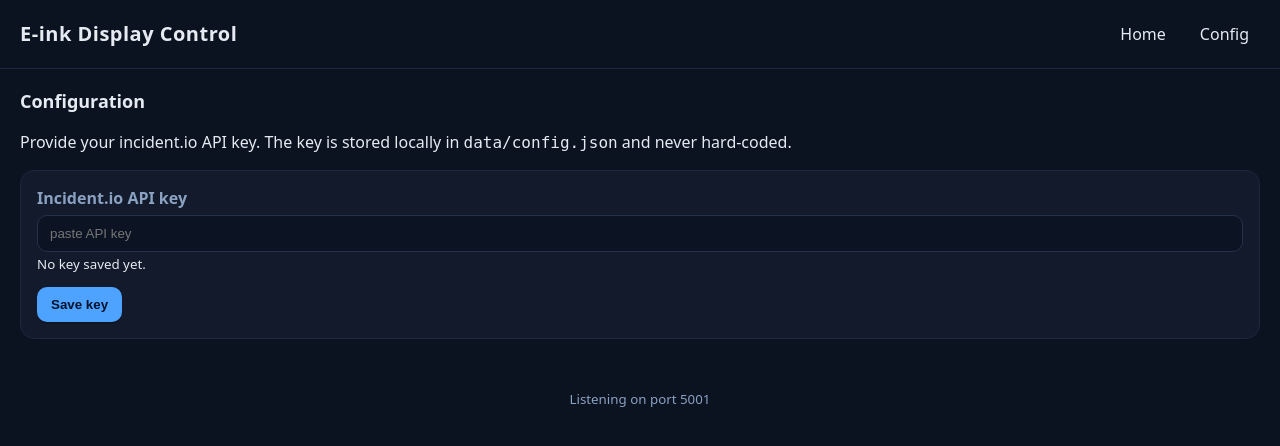
After one commit to dsackr/safety-tracker-with-13.3eink, a Flask app: page /config in a window 1280 px wide. The commit adds this page. Shown: the top 446 px of the page. Run offline with Flask 3, Linux system fonts and the light colour scheme; some libraries are stand-ins or nearby versions.

Commit message:
Add incident.io sync and API key configuration

```diff
--- a/app.py
+++ b/app.py
@@ -1,13 +1,15 @@
 #!/usr/bin/env python3
 # (same app as previously generated) — see prior message for full comments
+import json
 import os
-import io
 import sqlite3
 import time
 from datetime import datetime, date
 from pathlib import Path
-from typing import List, Tuple
+from typing import List, Tuple, Dict, Any
+from zoneinfo import ZoneInfo
 
+import requests
 from flask import Flask, render_template, request, redirect, url_for, send_from_directory, flash
 from PIL import Image, ImageOps, ImageDraw, ImageFont
 
@@ -26,6 +28,10 @@ OSHA_DIR = STATIC / "osha"
 DATA_DIR = BASE_DIR / "data"
 DB_PATH = DATA_DIR / "violations.db"
 BACKGROUND_IMAGE = STATIC / "background.png"
+CONFIG_PATH = DATA_DIR / "config.json"
+INCIDENTS_JSON = DATA_DIR / "incidents.json"
+OTHERS_JSON = DATA_DIR / "others.json"
+PILLAR_KEY_PATH = DATA_DIR / "product_pillar_key.json"
 
 LANDSCAPE_SIZE = (1600, 1200)
 PORTRAIT_SIZE  = (1200, 1600)
@@ -56,6 +62,30 @@ def db_init():
         """)
         con.commit()
 
+def load_config() -> Dict[str, Any]:
+    if CONFIG_PATH.exists():
+        try:
+            return json.loads(CONFIG_PATH.read_text())
+        except Exception:
+            return {}
+    return {}
+
+def save_config(cfg: Dict[str, Any]):
+    CONFIG_PATH.parent.mkdir(parents=True, exist_ok=True)
+    CONFIG_PATH.write_text(json.dumps(cfg, indent=2))
+
+def get_api_key() -> str:
+    cfg = load_config()
+    return cfg.get("incident_api_key") or os.environ.get("INCIDENT_API_KEY", "")
+
+def load_product_pillar_key() -> Dict[str, str]:
+    if PILLAR_KEY_PATH.exists():
+        try:
+            return json.loads(PILLAR_KEY_PATH.read_text())
+        except Exception:
+            return {}
+    return {}
+
 def db_add_violation(vdate: str, incident: str, vtype: str):
     with sqlite3.connect(DB_PATH) as con:
         con.execute("INSERT INTO violations (vdate, incident, vtype) VALUES (?,?,?)",
@@ -78,6 +108,172 @@ def build_palette_img(colors):
     return pal_img
 
 PALETTE_IMG = build_palette_img(EPD_6C_PALETTE)
+
+def parse_timestamp(ts: str) -> datetime:
+    if not ts:
+        return None
+    try:
+        # incident.io returns ISO strings with Z suffix
+        return datetime.fromisoformat(ts.replace("Z", "+00:00"))
+    except Exception:
+        return None
+
+def ny_time(dt: datetime) -> datetime:
+    if dt is None:
+        return None
+    try:
+        return dt.astimezone(ZoneInfo("America/New_York"))
+    except Exception:
+        return dt
+
+def pick_incident_time(incident: Dict[str, Any]) -> datetime:
+    ts = None
+    timestamps = incident.get("timestamps") or {}
+    ts = timestamps.get("reported_at") or incident.get("reported_at")
+    if not ts:
+        ts = timestamps.get("created_at") or incident.get("created_at")
+    dt = parse_timestamp(ts)
+    return ny_time(dt) if dt else None
+
+def rca_classification_from_custom_fields(incident: Dict[str, Any]) -> str:
+    entries = incident.get("custom_field_entries") or incident.get("custom_fields") or []
+    for entry in entries:
+        name = (entry.get("name") or entry.get("custom_field", {}).get("name") or "").lower()
+        cid = entry.get("custom_field_id") or entry.get("id") or ""
+        if name == "rca classification" or cid == "01JZ0PNKHCB3M6NX0AHPABS59D":
+            for key in ("value", "name", "value_text"):
+                if entry.get(key):
+                    return str(entry.get(key))
+            value_option = entry.get("value_option") or {}
+            for key in ("value", "name"):
+                if value_option.get(key):
+                    return str(value_option.get(key))
+    return "Not Classified"
+
+def extract_catalog_values(entries: list, field_name: str) -> List[str]:
+    values = []
+    for entry in entries:
+        name = (entry.get("name") or entry.get("custom_field", {}).get("name") or "").lower()
+        if name != field_name.lower():
+            continue
+        for key in ("values", "value_options", "value_option"):
+            if entry.get(key):
+                raw = entry.get(key)
+                if isinstance(raw, list):
+                    for item in raw:
+                        val = item.get("value") or item.get("name") or item
+                        if val:
+                            values.append(str(val))
+                elif isinstance(raw, dict):
+                    val = raw.get("value") or raw.get("name")
+                    if val:
+                        values.append(str(val))
+        for key in ("value", "name", "value_text"):
+            if entry.get(key):
+                values.append(str(entry.get(key)))
+    return values
+
+def extract_duration_seconds(incident: Dict[str, Any]) -> int:
+    metrics = incident.get("duration_metrics") or incident.get("metrics") or []
+    for metric in metrics:
+        name = metric.get("name") or metric.get("label") or ""
+        if name.lower() == "client impact duration":
+            val = metric.get("value") or metric.get("value_seconds")
+            try:
+                return int(val)
+            except Exception:
+                continue
+    custom_entries = incident.get("custom_field_entries") or []
+    for entry in custom_entries:
+        name = (entry.get("name") or entry.get("custom_field", {}).get("name") or "").lower()
+        if name == "client impact duration":
+            for key in ("value", "value_seconds", "value_int", "value_number"):
+                if entry.get(key) is not None:
+                    try:
+                        return int(entry.get(key))
+                    except Exception:
+                        continue
+    return None
+
+def normalize_incident_record(incident: Dict[str, Any]) -> List[Dict[str, Any]]:
+    products = extract_catalog_values(incident.get("custom_field_entries") or [], "Product")
+    pillars = extract_catalog_values(incident.get("custom_field_entries") or [], "Solution Pillar")
+    pillar_map = load_product_pillar_key()
+    dt = pick_incident_time(incident)
+    iso_time = dt.isoformat() if dt else None
+    date_only = dt.date().isoformat() if dt else None
+    severity_obj = incident.get("severity")
+    severity = None
+    if isinstance(severity_obj, dict):
+        severity = severity_obj.get("name") or severity_obj.get("label")
+    else:
+        severity = severity_obj
+    inc_type_obj = incident.get("incident_type")
+    if isinstance(inc_type_obj, dict):
+        event_type = inc_type_obj.get("name") or inc_type_obj.get("label") or "Operational Incident"
+    else:
+        event_type = inc_type_obj or "Operational Incident"
+    title = incident.get("name") or incident.get("title") or incident.get("incident_title") or incident.get("reference") or incident.get("id")
+    inc_number = incident.get("reference") or incident.get("id")
+    rca_value = rca_classification_from_custom_fields(incident)
+    duration_seconds = extract_duration_seconds(incident)
+    products = products or ["Unspecified"]
+    direct_pillar = pillars[0] if pillars else None
+    payloads = []
+    for product in products:
+        pillar = pillar_map.get(product, direct_pillar)
+        payloads.append({
+            "inc_number": inc_number,
+            "title": title,
+            "event_type": event_type,
+            "product": product,
+            "pillar": pillar,
+            "severity": severity,
+            "reported_at": iso_time,
+            "date": date_only,
+            "rca_classification": rca_value,
+            "client_impact_duration_seconds": duration_seconds,
+        })
+    return payloads
+
+def upsert_payload(path: Path, payload: Dict[str, Any]):
+    path.parent.mkdir(parents=True, exist_ok=True)
+    data = []
+    if path.exists():
+        try:
+            data = json.loads(path.read_text())
+        except Exception:
+            data = []
+    idx = next((i for i, item in enumerate(data) if item.get("inc_number") == payload.get("inc_number") and item.get("product") == payload.get("product")), None)
+    if idx is not None:
+        data[idx] = payload
+    else:
+        data.append(payload)
+    path.write_text(json.dumps(data, indent=2))
+
+def sync_incident_feed(api_key: str) -> int:
+    url = "https://api.incident.io/v2/incidents"
+    headers = {"Authorization": f"Bearer {api_key}"}
+    params = {"page_size": 50}
+    processed = 0
+    next_cursor = None
+    while True:
+        if next_cursor:
+            params["after"] = next_cursor
+        resp = requests.get(url, headers=headers, params=params, timeout=15)
+        resp.raise_for_status()
+        body = resp.json()
+        inc_list = body.get("incidents") or []
+        for inc in inc_list:
+            payloads = normalize_incident_record(inc)
+            for payload in payloads:
+                target = INCIDENTS_JSON if (payload.get("event_type") or "").lower() == "operational incident" else OTHERS_JSON
+                upsert_payload(target, payload)
+                processed += 1
+        next_cursor = body.get("pagination", {}).get("next_cursor") or body.get("pagination", {}).get("after")
+        if not next_cursor:
+            break
+    return processed
 
 def quantize_6c(img, dither=True):
     if img.mode != "RGB":
@@ -138,9 +334,43 @@ def process_for_display(src_path, orientation, do_crop, quantize, dither):
     return out_path
 
 def compute_violations_state():
+    def load_incident_payloads(path: Path) -> List[Dict[str, Any]]:
+        if not path.exists():
+            return []
+        try:
+            return json.loads(path.read_text())
+        except Exception:
+            return []
+
+    incidents = load_incident_payloads(INCIDENTS_JSON)
+    if incidents:
+        def sort_key(item):
+            dt = parse_timestamp(item.get("reported_at")) or parse_timestamp(item.get("date"))
+            return dt or datetime.min
+        incidents = sorted(incidents, key=sort_key, reverse=True)
+        latest = incidents[0]
+        latest_date_obj = (parse_timestamp(latest.get("reported_at")) or parse_timestamp(latest.get("date")) or datetime.now()).date()
+        incident_num = latest.get("inc_number", "")
+        event_type = latest.get("event_type", "")
+        previous_date = None
+        if len(incidents) > 1:
+            prev_dt = parse_timestamp(incidents[1].get("reported_at")) or parse_timestamp(incidents[1].get("date"))
+            previous_date = prev_dt.date() if prev_dt else None
+        today = date.today()
+        days_since = (today - latest_date_obj).days
+        prior_count = (latest_date_obj - previous_date).days if previous_date else None
+        return {
+            "days_since": days_since,
+            "prior_count": prior_count,
+            "incident": incident_num,
+            "vtype": event_type,
+            "latest_date": latest_date_obj,
+            "previous_date": previous_date,
+            "latest_incident": latest,
+        }
     rows = db_list_violations()
     if not rows:
-        return {"days_since": None, "prior_count": None, "incident": "", "vtype": "", "latest_date": None, "previous_date": None}
+        return {"days_since": None, "prior_count": None, "incident": "", "vtype": "", "latest_date": None, "previous_date": None, "latest_incident": None}
     latest = rows[0]
     latest_date = datetime.strptime(latest[1], "%Y-%m-%d").date()
     incident = latest[2]
@@ -152,7 +382,7 @@ def compute_violations_state():
     days_since = (today - latest_date).days
     prior_count = (latest_date - previous_date).days if previous_date else None
     return {"days_since": days_since, "prior_count": prior_count, "incident": incident, "vtype": vtype,
-            "latest_date": latest_date, "previous_date": previous_date}
+            "latest_date": latest_date, "previous_date": previous_date, "latest_incident": None}
 
 def _load_font(path, size):
     try:
@@ -244,10 +474,31 @@ def _schedule_daily_push():
         sched.add_job(job, "cron", hour=6, minute=0)
         sched.start()
 
+@app.route("/config", methods=["GET", "POST"])
+def config_page():
+    cfg = load_config()
+    current_key = cfg.get("incident_api_key", "")
+    if request.method == "POST":
+        api_key = request.form.get("incident_api_key", "").strip()
+        if api_key:
+            cfg["incident_api_key"] = api_key
+            save_config(cfg)
+            flash("Incident.io API key saved.", "ok")
+        else:
+            cfg.pop("incident_api_key", None)
+            save_config(cfg)
+            flash("API key cleared.", "ok")
+        return redirect(url_for("config_page"))
+    if current_key:
+        masked = ("•" * (len(current_key) - 4)) + current_key[-4:] if len(current_key) > 4 else "•" * len(current_key)
+    else:
+        masked = ""
+    return render_template("config.html", api_key_masked=masked, has_key=bool(current_key))
+
 @app.route("/")
 def index():
     db_init()
-    osha_path = build_and_get_osha_preview()
+    build_and_get_osha_preview()
     images = []
     for p in sorted(UPLOADS.glob("*")):
         if p.suffix.lower() in (".png",".jpg",".jpeg",".bmp",".gif",".webp"):
@@ -257,10 +508,29 @@ def index():
                 "thumb_url": url_for("static", filename=f"thumbs/{thumb.name}"),
                 "src_url": url_for("static", filename=f"uploads/{p.name}"),
             })
+    state = compute_violations_state()
+    incidents_synced = INCIDENTS_JSON.exists()
     return render_template("index.html",
                            images=images,
                            osha_url=url_for("static", filename="osha/current.png") + f"?cb={{int(time.time())}}",
-                           has_bg=BACKGROUND_IMAGE.exists())
+                            has_bg=BACKGROUND_IMAGE.exists(),
+                            latest_incident=state.get("latest_incident"),
+                            api_configured=bool(get_api_key()),
+                            incidents_synced=incidents_synced)
+
+@app.post("/incidents/sync")
+def sync_incidents():
+    api_key = get_api_key()
+    if not api_key:
+        flash("Configure an incident.io API key first.", "error")
+        return redirect(url_for("config_page"))
+    try:
+        count = sync_incident_feed(api_key)
+        build_and_get_osha_preview()
+        flash(f"Synced {count} incident entries from incident.io.", "ok")
+    except Exception as e:
+        flash(f"Sync failed: {e}", "error")
+    return redirect(url_for("index")+"#violations")
 
 @app.post("/upload")
 def upload():
--- a/static/style.css
+++ b/static/style.css
@@ -9,15 +9,18 @@
 }
 * { box-sizing: border-box; }
 body { margin: 0; background: var(--bg); color: var(--fg); font: 16px/1.4 system-ui, -apple-system, Segoe UI, Roboto, Ubuntu, Cantarell, "Helvetica Neue", Arial, "Noto Sans"; }
-header { padding: 16px 20px; border-bottom: 1px solid #1c2740; }
+header { padding: 16px 20px; border-bottom: 1px solid #1c2740; display: flex; align-items: center; justify-content: space-between; gap: 12px; }
 h1 { margin: 0; font-size: 20px; letter-spacing: .5px; }
+nav { display: flex; gap: 12px; }
+nav a { color: var(--fg); text-decoration: none; padding: 6px 10px; border-radius: 8px; border: 1px solid transparent; }
+nav a:hover { border-color: #1c2740; background: #0d1730; }
 h2 { margin: 0 0 12px; font-size: 18px; }
 main { padding: 20px; }
 .card { background: var(--card); border: 1px solid #1c2740; border-radius: 14px; padding: 16px; margin-bottom: 16px; }
 .row { margin-bottom: 12px; }
 .row label { display: block; font-weight: 600; margin-bottom: 6px; color: var(--muted); }
 .inline { display: flex; gap: 12px; align-items: center; flex-wrap: wrap; }
-input[type="text"], input[type="date"], select, input[type="file"] {
+input[type="text"], input[type="date"], input[type="password"], select, input[type="file"] {
   width: 100%; padding: 10px 12px; border-radius: 10px; border: 1px solid #25304a; background: #0c1424; color: var(--fg);
 }
 .actions { margin-top: 10px; }
--- a/templates/base.html
+++ b/templates/base.html
@@ -9,6 +9,10 @@
 <body>
 <header>
   <h1>E‑ink Display Control</h1>
+  <nav>
+    <a href="{{ url_for('index') }}">Home</a>
+    <a href="{{ url_for('config_page') }}">Config</a>
+  </nav>
 </header>
 <main>
   {% with messages = get_flashed_messages(with_categories=true) %}
--- /dev/null
+++ b/templates/config.html
@@ -0,0 +1,19 @@
+{% extends "base.html" %}
+{% block content %}
+<h2>Configuration</h2>
+<p>Provide your incident.io API key. The key is stored locally in <code>data/config.json</code> and never hard-coded.</p>
+<form action="{{ url_for('config_page') }}" method="post" class="card">
+  <div class="row">
+    <label for="incident_api_key">Incident.io API key</label>
+    <input type="password" id="incident_api_key" name="incident_api_key" placeholder="paste API key" value="">
+    {% if has_key %}
+      <small>Current key: {{ api_key_masked }}</small>
+    {% else %}
+      <small>No key saved yet.</small>
+    {% endif %}
+  </div>
+  <div class="actions">
+    <button type="submit">Save key</button>
+  </div>
+</form>
+{% endblock %}
```
Also changed, not shown: templates/index.html (+27 -24 lines), README.md.
